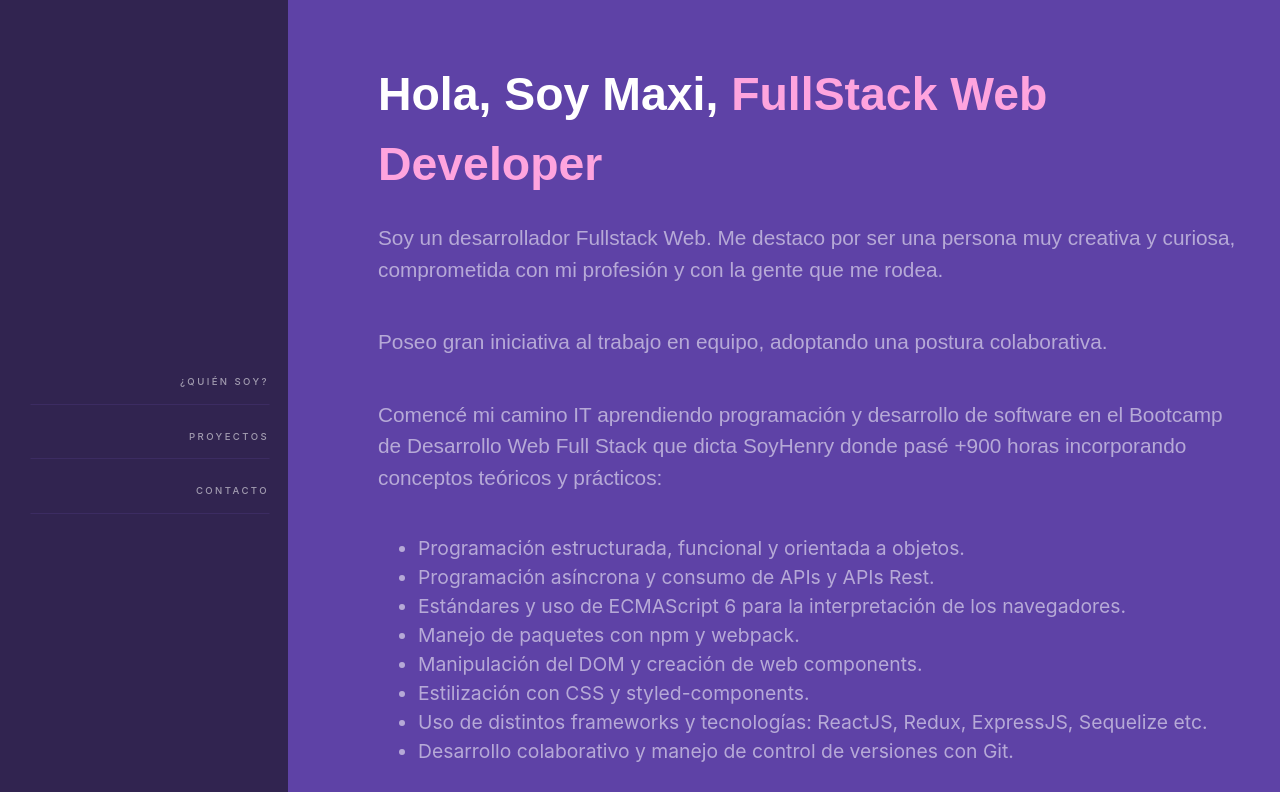
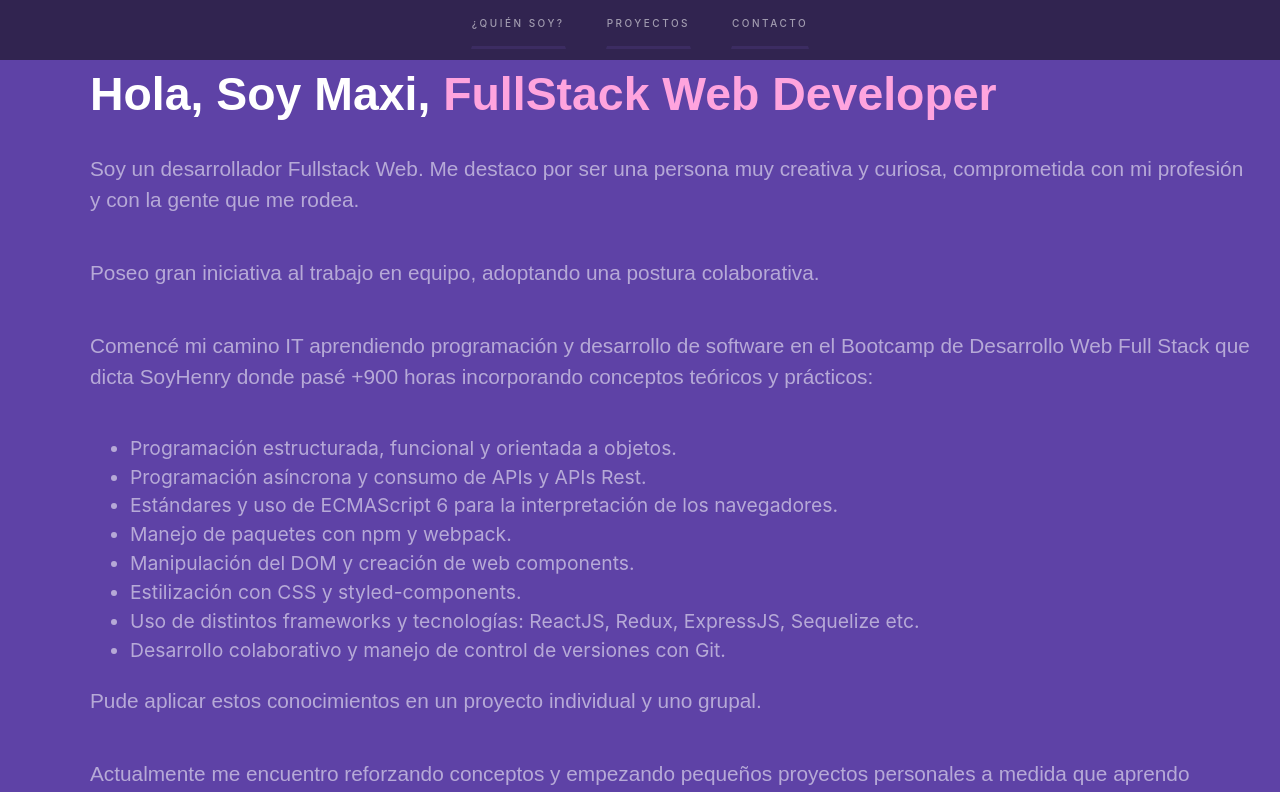
Before and after one commit to MaxMdr2022/portfolio-02, a React (Vite) app: page / in a window 1280 px wide. Shown: the top 792 px of the page. Built offline with nearby package versions, Linux system fonts and the light colour scheme.

Commit message:
inicio css

```diff
--- a/src/componentes/inicio/inicio.css
+++ b/src/componentes/inicio/inicio.css
@@ -15,7 +15,7 @@
 .barraLateralDiv{
 
     position: fixed;
-    top: 45%;
+    top: 40%;
     /* background-color: aqua; */
     /* border: solid 1px white; */
     z-index: 1;
@@ -56,7 +56,7 @@
     align-items: center;
 
     background: none;
-    border-bottom: solid 1px #3c2c62;
+    border-bottom: solid 3px #3c2c62;
 
     border-radius: 0%;
 
@@ -67,14 +67,14 @@
     text-decoration: none;
     text-transform: uppercase;
 
-    /* font-size: 12px; */
-    font-size: 0.6em;
+    font-size: 13px;
+    /* font-size: 0.6em; */
     letter-spacing: 0.25em;
     line-height: 1.75;
 
     padding: 1.35em 0;
 
-    transition:  .5s ease ;
+    /* transition:  .5s ease ; */
 }
 
 .btn:hover{
@@ -130,3 +130,69 @@
     /* border: solid 1px red; */
 
 }
+
+
+
+/*--------------------------RESPONSIVE------------------------------*/
+
+@media (max-width: 1280px) {
+
+
+    .contenedor{
+
+        /* display: grid;
+        grid-template-columns: 18em 1fr; */
+
+        display: flex;
+        flex-direction: column;
+    }
+
+    .contenedorSideBar{
+
+        height: 60px;
+        width: 100%;
+        background-color: #312450;
+        position: fixed;
+        z-index: 1;
+    }
+
+    .barraLateralDiv{
+
+        position: fixed;
+        top: 0;
+        left: 0;
+        z-index: 1;
+        width: 100%;
+        /* padding-top: 10px; */
+        padding-left: 0;
+
+    }
+
+    .contenedorBotones{
+
+        display: flex;
+        flex-direction: row;
+        gap: 40px;
+
+        width: 100%;
+        justify-content: center;
+        align-items: center;
+        background: none;
+    }
+
+    .btn{
+
+        font-size: 10px;
+    }
+
+
+}
+
+
+@media ( max-width: 980px){
+
+    .QuienSoyDiv{
+
+        padding: 120px 65px 20px 65px;
+    }
+}
```
